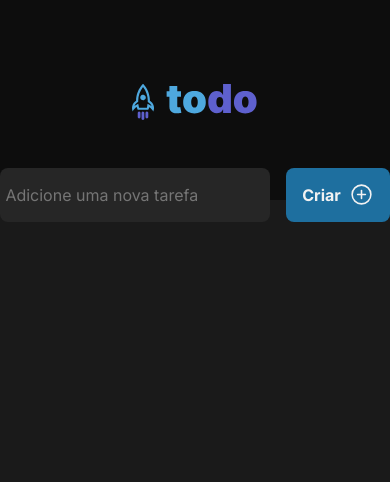
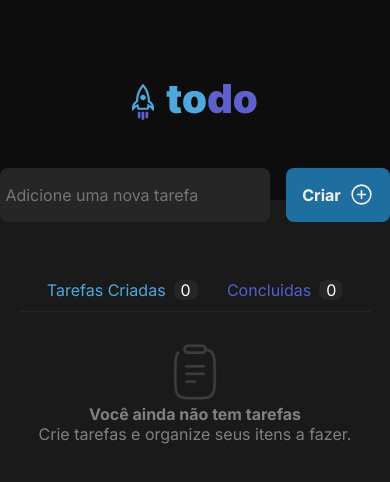
Before and after one commit to VitorAuri/ToDo-List---Desafio, a React (Vite) app: page / in a window 390 px wide. Shown: the top 482 px of the page. Built offline with nearby package versions, Linux system fonts and the light colour scheme.

Commit message:
Add files via upload

```diff
--- a/src/App.jsx
+++ b/src/App.jsx
@@ -1,12 +1,15 @@
 import { useState } from 'react'
 import { Header } from './components/Header.jsx'
-
-import './App.module.css'
+import { Tasks } from './components/Tasks.jsx'
 
 export function App() {
 
   return (
+    <div>
       <Header />
-
+      <main>
+        <Tasks />
+      </main>
+    </div>
   )
 }
--- /dev/null
+++ b/src/components/CreateTask.jsx
@@ -0,0 +1,11 @@
+import styles from './components-css/CreateTasks.module.css'
+
+export function CreateTask(){
+    return(
+        <div>
+            <div className={styles.taskBox}>
+
+            </div>
+        </div>
+    )
+}
--- a/src/components/Header.jsx
+++ b/src/components/Header.jsx
@@ -4,6 +4,11 @@ import {  PlusCircle  } from 'phosphor-react'
 
 
 export function Header(){
+
+    function CreateTask(){
+        console.log('Estou funcionando!')
+    }
+
     return (
         <header>
             <div className={styles.header}>
@@ -12,16 +17,16 @@ export function Header(){
                 </div>
             </div>
 
-            <div className={styles.createTask}>
+            <form className={styles.createTask}>
                 <input className={styles.inputTask} type="text" required placeholder='Adicione uma nova tarefa'/>
 
                 <div className={styles.aroundButton}>
-                    <button className={styles.button}>
+                    <button onClick={CreateTask} className={styles.button}>
                         <div className={styles.buttonContent}>Criar</div>
                         <PlusCircle className={styles.buttonIcon} size={25}/>
                     </button>
                 </div>
-            </div>
+            </form>
         </header>
     )
 }
--- a/src/components/Tasks.jsx
+++ b/src/components/Tasks.jsx
@@ -1,6 +1,34 @@
-import { Clipboard } from 'phosphor-react'
+import {CreateTask} from './CreateTask.jsx'
+
+import styles from './components-css/Tasks.module.css'
+import clipboard from '../assets/clipboard.svg'
 
 export function Tasks(){
+    return(
     <div>
+        <div className={styles.centralizer}>
+            <header className={styles.taskBox}>
+                <div className={styles.createdTasks}>
+                    <p>Tarefas Criadas</p><span className={styles.createdCount}>0</span>
+                </div>
+                <div className={styles.finishedTasks}>
+                    <p>Concluidas</p><span className={styles.finishedCount}>0</span>
+                </div>
+            </header>
+        </div>
+        <div className={styles.centralizer}>
+            <div className={styles.noTasks}>
+                <img src={clipboard}/>
+                <h1 className={styles.noTasksH1}>Você ainda não tem tarefas</h1>
+                <p className={styles.noTasksP}>Crie tarefas e organize seus itens a fazer.</p>
+            </div>
+        </div>
+
+        <div className={styles.centralizer}>
+            <div className={styles.taskList}>
+            </div>
+        </div>
     </div>
+
+    )
 }
--- /dev/null
+++ b/src/components/components-css/CreateTasks.module.css
@@ -0,0 +1,7 @@
+.taskBox{
+    position: absolute;
+    width: 40%;
+    height: 20rem;
+    z-index: 2  ;
+    background: red;
+}
--- a/src/components/components-css/Global.module.css
+++ b/src/components/components-css/Global.module.css
@@ -2,7 +2,6 @@
     padding: 0;
     margin: 0;
     box-sizing: border-box;
-    color: var(--gray-100);
 }
 :focus{
     outline: transparent;
--- a/src/components/components-css/Header.module.css
+++ b/src/components/components-css/Header.module.css
@@ -25,6 +25,7 @@
     height: 3.375rem;
     border-radius: 8px;
     text-indent: 2%;
+    color: var(--gray-100);
 }
 .aroundButton{
     text-align: center;
--- /dev/null
+++ b/src/components/components-css/Tasks.module.css
@@ -0,0 +1,89 @@
+.centralizer{
+    display: flex;
+    justify-content: center;
+    position: relative;
+}
+/*HEADER*/
+.taskBox{
+    width: 65%;
+    height: 2rem;
+    margin-top: 5rem;
+    display: inline-flex;
+    justify-content: center;
+    border-bottom: 1px solid var(--gray-500);
+}
+.createdTasks{
+    display: inline-flex;
+    color: var(--blue);
+    position: absolute;
+    left: 18%;
+}
+.createdCount{
+    background: var(--gray-500);
+    width: 1.5rem;
+    text-align: center;
+    border-radius: 8px;
+    color: white;
+    margin-left: 0.5rem;
+}
+.finishedTasks{
+    display: inline-flex;
+    color: var(--purple-dark);
+    position: absolute;
+    right: 18%;
+}
+.finishedCount{
+    background: var(--gray-500);
+    width: 1.5rem;
+    text-align: center;
+    border-radius: 8px;
+    color: white;
+    margin-left: 0.5rem;
+}
+
+/*TASK MANAGER*/
+.noTasks{
+    margin-top: 2rem;
+    text-align: center;
+    position: absolute;
+    z-index: -1;
+}
+.noTasksH1, .noTasksP{
+    font-size: 1rem;
+    color: var(--gray-300);
+}
+.noTasksH1{
+    font-weight: bold;
+}
+.taskList{
+    position: absolute;
+    background: var(--gray-600);
+    width: 100%;
+    height: auto;
+    display: flex;
+    justify-content: center;
+    z-index: 1;
+}
+
+@media (max-width: 412px){
+    .taskBox{
+        width: 90%;
+        height: 2rem;
+        margin-top: 5rem;
+        display: inline-flex;
+        justify-content: center;
+        border-bottom: 1px solid var(--gray-500);
+    }
+    .createdTasks{
+        display: inline-flex;
+        color: var(--blue);
+        position: absolute;
+        left: 12%;
+    }
+    .finishedTasks{
+        display: inline-flex;
+        color: var(--purple-dark);
+        position: absolute;
+        right: 12%;
+    }
+}
```
Also changed, not shown: src/assets/clipboard.svg (added).
